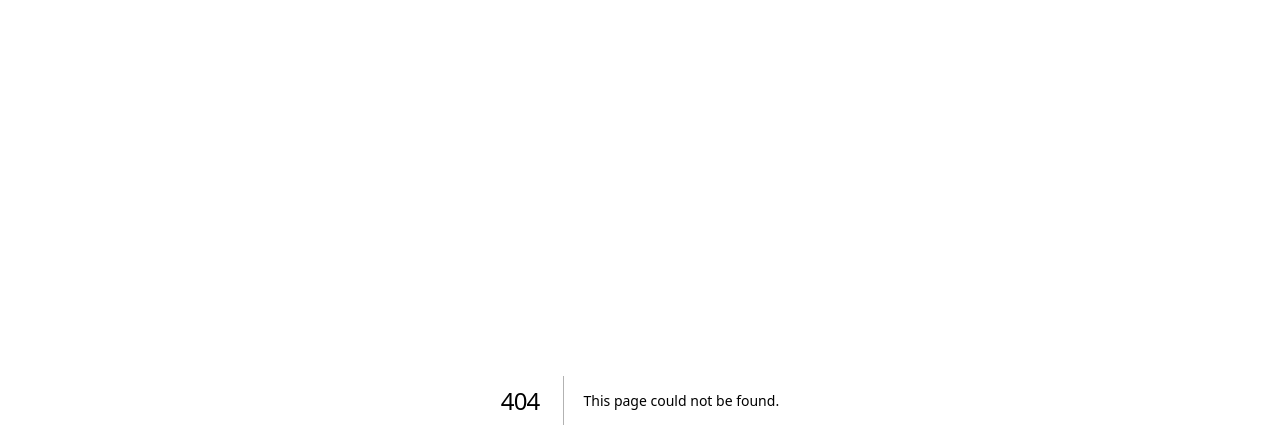
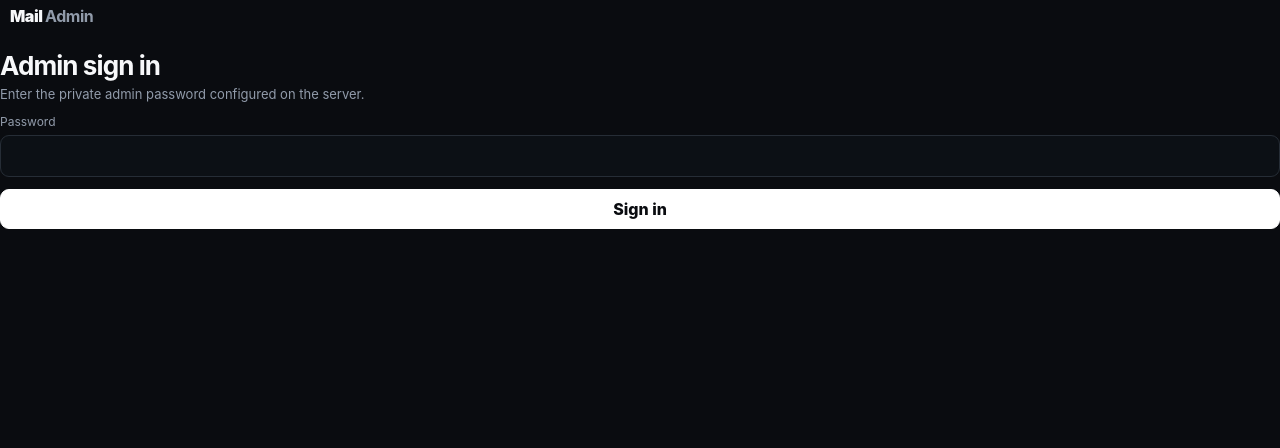
Before and after one commit to KSamtoclef/mail-admin, a Next.js app: page /login in a window 1280 px wide. Before the commit this address had no page. Shown: the top 448 px of the page. Built offline with nearby package versions, Linux system fonts and the light colour scheme.

Commit message:
Add admin login page

```diff
--- /dev/null
+++ b/app/login/page.tsx
@@ -0,0 +1,48 @@
+"use client";
+
+import { FormEvent, useState } from "react";
+import { useSearchParams } from "next/navigation";
+
+export default function LoginPage() {
+  const params = useSearchParams();
+  const next = params.get("next") || "/";
+  const [password, setPassword] = useState("");
+  const [error, setError] = useState("");
+  const [loading, setLoading] = useState(false);
+
+  async function submit(event: FormEvent) {
+    event.preventDefault();
+    setError("");
+    setLoading(true);
+
+    try {
+      const response = await fetch("/api/auth/login", {
+        method: "POST",
+        headers: { "content-type": "application/json" },
+        body: JSON.stringify({ password })
+      });
+      const result = await response.json();
+      if (!response.ok) {
+        setError(result.error || "Unable to sign in");
+        return;
+      }
+      window.location.href = next;
+    } finally {
+      setLoading(false);
+    }
+  }
+
+  return (
+    <main className="loginShell">
+      <form className="loginCard" onSubmit={submit}>
+        <div className="brand">Mail <span>Admin</span></div>
+        <h1>Admin sign in</h1>
+        <p className="subtitle">Enter the private admin password configured on the server.</p>
+        <label className="label">Password</label>
+        <input className="input" type="password" autoComplete="current-password" value={password} onChange={(e) => setPassword(e.target.value)} autoFocus />
+        {error ? <p className="note" style={{ color: "#fb7185" }}>{error}</p> : null}
+        <button className="button buttonPrimary" type="submit" disabled={loading} style={{ width: "100%", marginTop: 12 }}>{loading ? "Signing in…" : "Sign in"}</button>
+      </form>
+    </main>
+  );
+}
```
